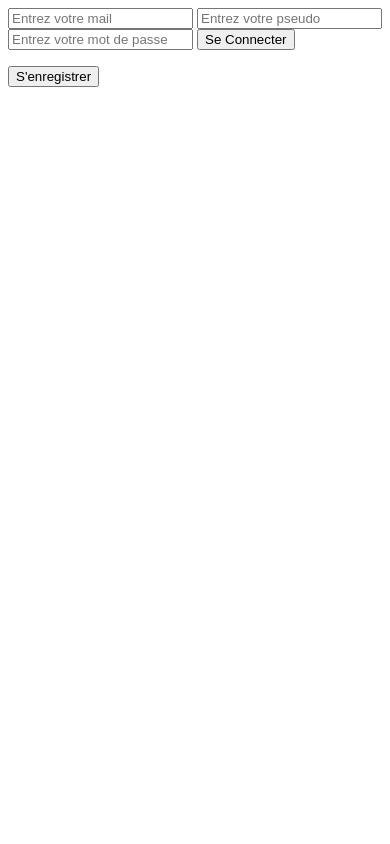
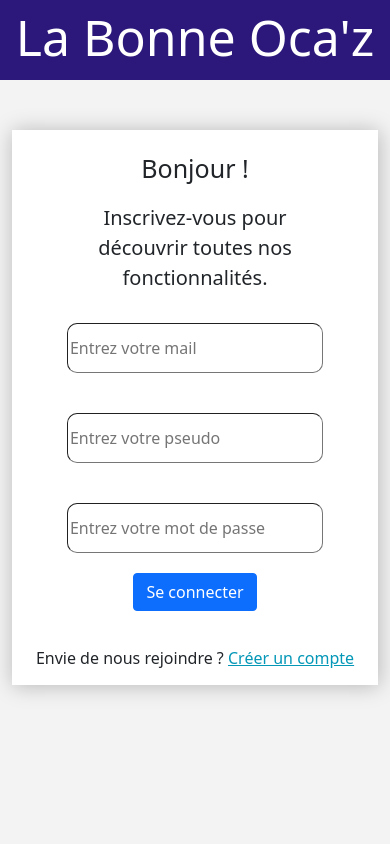
Before and after one commit to Freench/LeBonCoin, a PHP site: page /SignInLogIn/login.php in a window 390 px wide. Run offline with PHP 8.4, Linux system fonts and the light colour scheme.

Commit message:
LoginETSigninCSS

```diff
--- a/Class/LogIn.php
+++ b/Class/LogIn.php
@@ -32,7 +32,7 @@
                     $this->mdpUser = $mdpUser;
                     $this->idUser = $idUser;
                 }else{
-                    echo " Pseudo non reconnu ";
+                    echo "<div class=".'affichageEcho'.">Pseudo non reconnu</div>";
                     return false;
                 }
                 return true;
@@ -42,7 +42,7 @@
 
         function redirection(){
             if (!($this->pseudo)) {
-                echo 'Désolé cet utilisateur n\'existe pas!';
+                echo "<div class=".'affichageEcho'.">Désolé cet utilisateur n\'existe pas!</div>";
             }else {
                 $_SESSION['connected'] = true;
                 //On utilise password_verify pour s'assurer que le mot de passe saisie est bien celui que nous avons en crypté dans la base de données
@@ -52,7 +52,7 @@
                     $_SESSION['idUser'] = $this->idUser;
                     header('location: ../index.php');
                 } else {
-                    echo 'Le mot de passe est invalide.';
+                    echo "<div class=".'affichageEcho'.">Le mot de passe est invalide.</div>";
                 }
             }
         }
--- a/Css/style.css
+++ b/Css/style.css
@@ -1,3 +1,79 @@
 .display-none{
     display: none;
 }
+
+body{
+    background-color: #F3F3F3;
+}
+
+.row{
+    margin: 0;
+}
+
+#bandeau{
+    height: 80px;
+    background-color: #2C187A;
+    color: rgb(255, 255, 255);
+    font-size: 50px;
+}
+
+#titre{
+    text-align: center;
+}
+
+#bonjour{
+    font-size: 25px;
+    text-align: center;
+    padding-top: 20px;
+}
+
+#textIntro{
+    width: 60%;
+    text-align: center;
+    font-size: 20px;
+    margin: 15px auto 10px auto;
+}
+
+#formIn{
+    text-align: center;
+    margin-top: 50px;
+    margin-left: auto;
+    margin-right: auto;
+    background-color: rgb(255, 255, 255);
+    box-shadow: 1px 1px 20px 0px rgba(0, 0, 0, 0.25);
+}
+
+#bouttonIn{
+    display: block;
+    margin-left: auto;
+    margin-right: auto;
+    margin-bottom: 20px;
+}
+
+#formIn input{
+    width: 70%;
+    margin : 20px 0 20px 0;
+    height: 50px;
+    border-radius: 10px;
+    border-width: 1.75px;
+}
+
+#textSign{
+    padding: 0 0 15px 0;
+}
+
+#linkSign{
+    color: #0497B7;
+}
+form{
+    padding-bottom: 15px;
+}
+
+#bouttonConnection{
+    display: block;
+    margin: 10px 0 0 auto;
+}
+.affichageEcho{
+    text-align: center;
+    margin-top: 10px;
+}
--- a/SignInLogIn/login.php
+++ b/SignInLogIn/login.php
@@ -4,21 +4,47 @@ require_once '../Class/LogIn.php';
 
 ?>
 
+
+<!DOCTYPE html>
+<html lang="en">
+<head>
+    <meta charset="UTF-8">
+    <meta http-equiv="X-UA-Compatible" content="IE=edge">
+    <meta name="viewport" content="width=device-width, initial-scale=1.0">
+    <title>Login</title>
+    <link href="https://cdn.jsdelivr.net/npm/bootstrap@5.1.2/dist/css/bootstrap.min.css" rel="stylesheet" integrity="sha384-uWxY/CJNBR+1zjPWmfnSnVxwRheevXITnMqoEIeG1LJrdI0GlVs/9cVSyPYXdcSF" crossorigin="anonymous">
+    <script src="https://cdn.jsdelivr.net/npm/bootstrap@5.1.2/dist/js/bootstrap.bundle.min.js"   integrity="sha384-kQtW33rZJAHjgefvhyyzcGF3C5TFyBQBA13V1RKPf4uH+bwyzQxZ6CmMZHmNBEfJ" crossorigin="anonymous"></script>
+    <link rel="stylesheet" href="../Css/style.css">
+</head>
+    <body>
+        <div class="conainer-fluid">
+            <div id="bandeau">
+                <span class="row">
+                    <div id="titre">La Bonne Oca'z</div>
+                </span>
+            </div>
+</div>
+
+
+        <div class="container">
+            <div id="formIn" class="col-md-6">
+                <div id="bonjour">Bonjour !</div>
+                <div id="textIntro">Inscrivez-vous pour découvrir toutes nos fonctionnalités.</div>
                 <form method="GET" action="">
                     <input type="text" name="mail" placeholder="Entrez votre mail" value="" required>
                     <input type="text" name="pseudo" placeholder="Entrez votre pseudo" value="" required>
                     <input type="password" name="passwd" placeholder="Entrez votre mot de passe" value="" required>
-    <input type="submit" name="submit" value="Se Connecter">
+                    <button type="submit" name="submit" id="bouttonIn" class="btn btn-primary" >Se connecter</button>
                 </form>
-
-<a href="signin.php">
-    <input type="submit" name="submit" value="S'enregistrer">
-</a>
+                <div id="textSign">Envie de nous rejoindre ? <a href="signIn.php" id="linkSign">Créer un compte</a></div>
+            </div>
+        </div>
 
         <?php
-
             if(isset($_GET['submit'])){
                 $test = new LogIn();
             }
+        ?>
 
-?>
+    </body>
+</html>
--- a/index.php
+++ b/index.php
@@ -25,8 +25,6 @@ if (!isset($_SESSION['connected'])) {
 
 
 </html>
-<<<<<<< HEAD
-=======
 
     <?php
         // $controleurAnnonces = new ControleurAnnonces();
@@ -128,4 +126,3 @@ if (!isset($_SESSION['connected'])) {
     </div> -->
 </body>
 </html>
->>>>>>> 862707cd4b372ed26e4bc26bdc3fb4467033b9fd
```
Also changed, not shown: Class/ControleurAnnonces.php (+4 -4 lines), Class/SignIn.php (+5 -5 lines), SignInLogIn/signIn.php (+33 -8 lines). Lines whose indentation alone changed are shown as unchanged.
